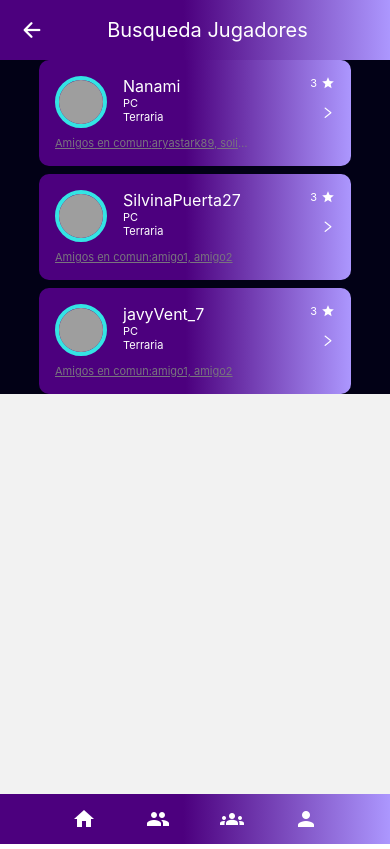
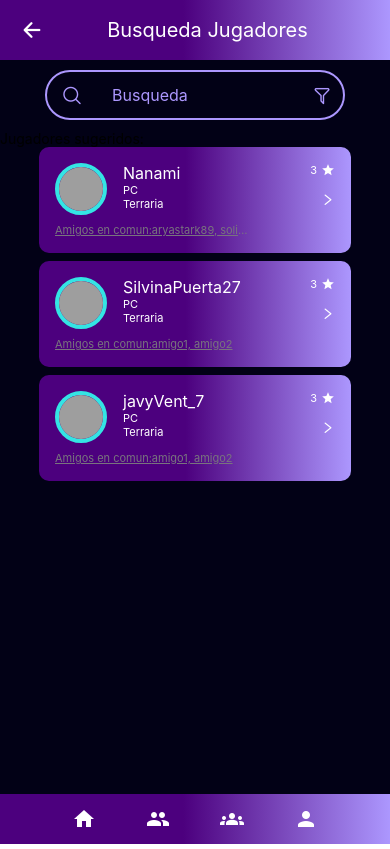
Before and after one commit to Siuss/gamerly-frontend, a React Native app: screen /busquedaDeJugadores in a window 390 px wide. Built offline with nearby package versions, Linux system fonts and the light colour scheme; grey boxes are pictures that could not be loaded.

Commit message:
vistas busqueda y reseñas

```diff
--- a/App.js
+++ b/App.js
@@ -1,14 +1,8 @@
-import { StatusBar } from "expo-status-bar";
-import { StyleSheet, Text, View } from "react-native";
-import { Card } from "./src/componentes/bloques/Card";
-import Busqueda from "./src/componentes/bloques/Busqueda";
 import React from 'react';
 import AppRutas from './src/componentes/rutas/rutas'
-import NavBar from "./src/componentes/bloques/Navbar";
 
 const App = () => {
   return <AppRutas />
-
 }
 
 export default App;
--- a/src/componentes/bloques/Busqueda.jsx
+++ b/src/componentes/bloques/Busqueda.jsx
@@ -28,6 +28,7 @@ const styles = StyleSheet.create({
     borderColor:Color.secundario,
     flexDirection:"row",
     alignItems:"center",
+    alignSelf:"center",
     justifyContent:"space-between"
   }
 });
--- a/src/componentes/bloques/ListaDeJugadores.jsx
+++ b/src/componentes/bloques/ListaDeJugadores.jsx
@@ -26,6 +26,7 @@ const styles = StyleSheet.create({
     flexDirection: "column",
     gap: "8px",
     alignItems: "center",
+    flexGrow: 1
   },
   card: {
     width: "80%",
--- a/src/componentes/bloques/ListaDeReseñas.jsx
+++ b/src/componentes/bloques/ListaDeReseñas.jsx
@@ -23,6 +23,7 @@ const styles = StyleSheet.create({
     flexDirection: "column",
     gap: "8px",
     alignItems: "center",
+    padding: "8px"
   },
   card: {
     width: "80%",
--- a/src/componentes/vistas/BusquedaDeJugadores.jsx
+++ b/src/componentes/vistas/BusquedaDeJugadores.jsx
@@ -1,6 +1,8 @@
 import { StyleSheet, Text, View } from "react-native";
 import { ListaDeJugadores } from "../bloques/ListaDeJugadores";
 import { Color } from "../../estilos/colores";
+import { Parrafo } from "../atomos/parrafo/Parrafo";
+import Busqueda from "../bloques/Busqueda";
 
 const jugadoresMock = [
   {
@@ -32,6 +34,8 @@ const jugadoresMock = [
 export const BusquedaDeJugadores = (props) => {
   return (
     <View style={styles.container} {...props}>
+      <Busqueda/>
+      <Parrafo children="Jugadores sugeridos:"/>
       <ListaDeJugadores jugadores={jugadoresMock} />
     </View>
   );
@@ -41,5 +45,6 @@ const styles = StyleSheet.create({
   container: {
     backgroundColor: Color.neutro,
     width: "100%",
+    height: "100%"
   },
 });
--- a/src/componentes/vistas/Reseñas.jsx
+++ b/src/componentes/vistas/Reseñas.jsx
@@ -29,5 +29,6 @@ const styles = StyleSheet.create({
   container: {
     backgroundColor: Color.neutro,
     width: "100%",
+    height: "100%"
   },
 });
```
